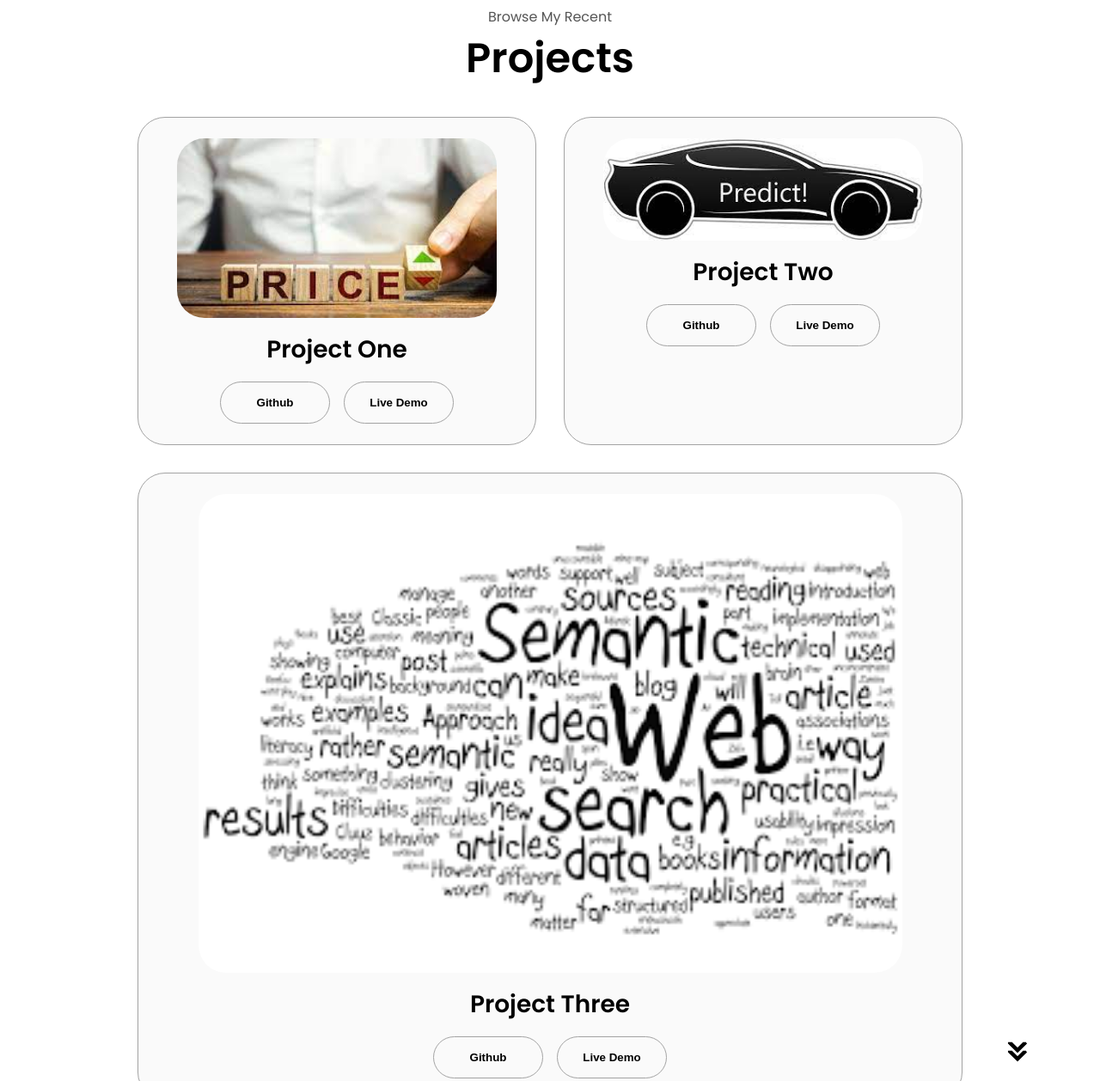
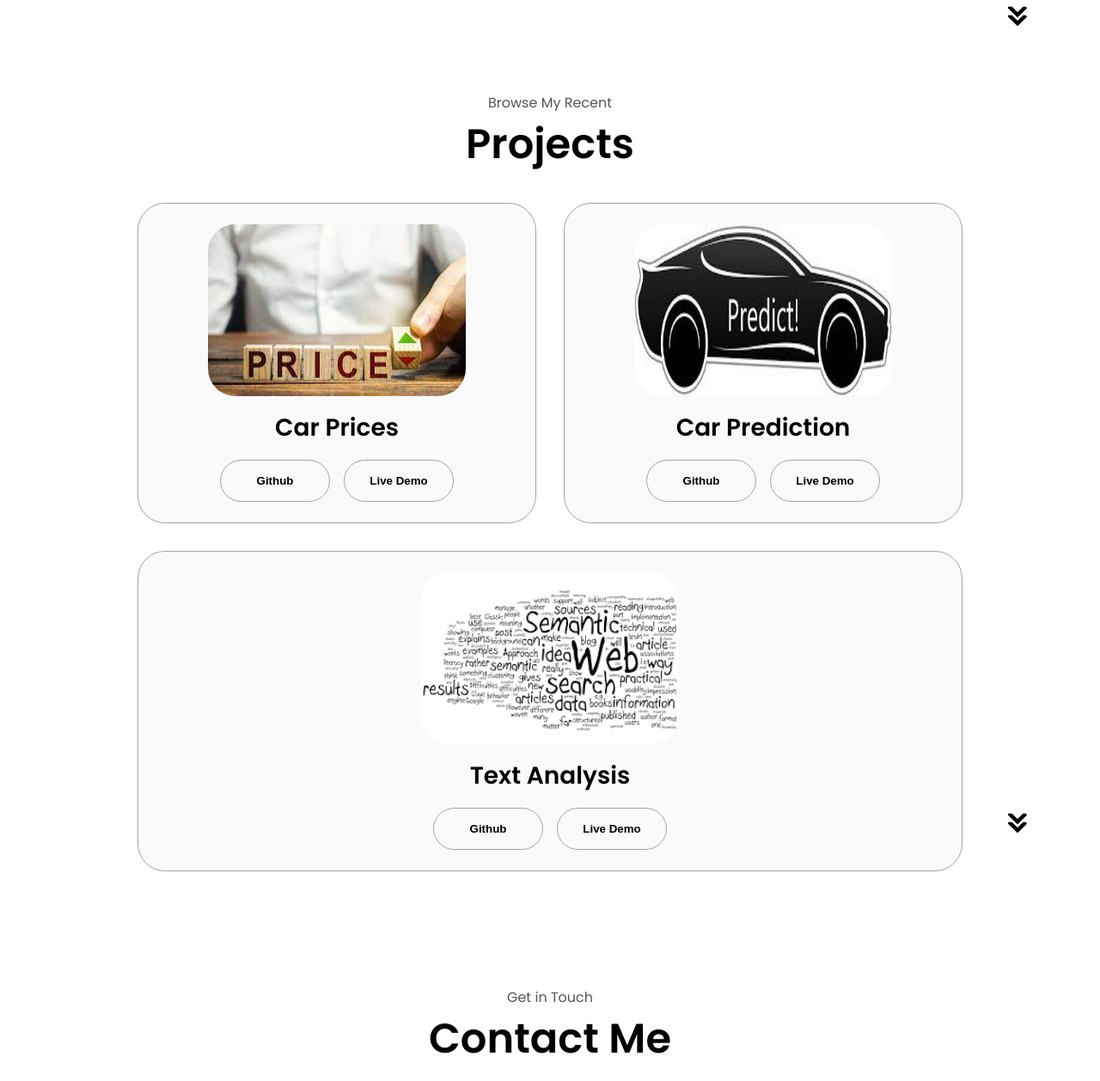
Before and after one commit to DanielKat001/html-css-js-portfolio-tutorial-2, a plain HTML site: page index.html in a window 1280 px wide. Shown: the part 2457-3715 px from the top of the page at 86% size. Drawn offline with Linux system fonts and the light colour scheme.

Commit message:
last version

```diff
--- a/index.html
+++ b/index.html
@@ -213,7 +213,7 @@
                      class="project-img"
                      />
                 </div>
-                <h2 class="experience-sub-title project-title">Project One</h2>
+                <h2 class="experience-sub-title project-title">Car Prices</h2>
                 <div class="btn-container">
                     <button
                      class="btn btn-color-2 project-btn"
@@ -235,7 +235,7 @@
                      class="project-img"
                      />
                 </div>
-                <h2 class="experience-sub-title project-title">Project Two</h2>
+                <h2 class="experience-sub-title project-title">Car Prediction</h2>
                 <div class="btn-container">
                     <button
                      class="btn btn-color-2 project-btn"
@@ -256,7 +256,7 @@
                      class="project-img"
                      />
                 </div>
-                <h2 class="experience-sub-title project-title">Project Three</h2>
+                <h2 class="experience-sub-title project-title">Text Analysis</h2>
                 <div class="btn-container">
                     <button
                      class="btn btn-color-2 project-btn"
--- a/style.css
+++ b/style.css
@@ -318,6 +318,7 @@ section {
 
 #experience {
     position: relative;
+    margin-top: 100px;
 }
 
 .experience-sub-title {
@@ -366,8 +367,8 @@ article.icon {
 
 .project-img {
     border-radius: 2rem;
-    width: 90%;
-    height: 90%;
+    width: 300px;
+    height: 200px;
 }
 
 .project-title {
```
